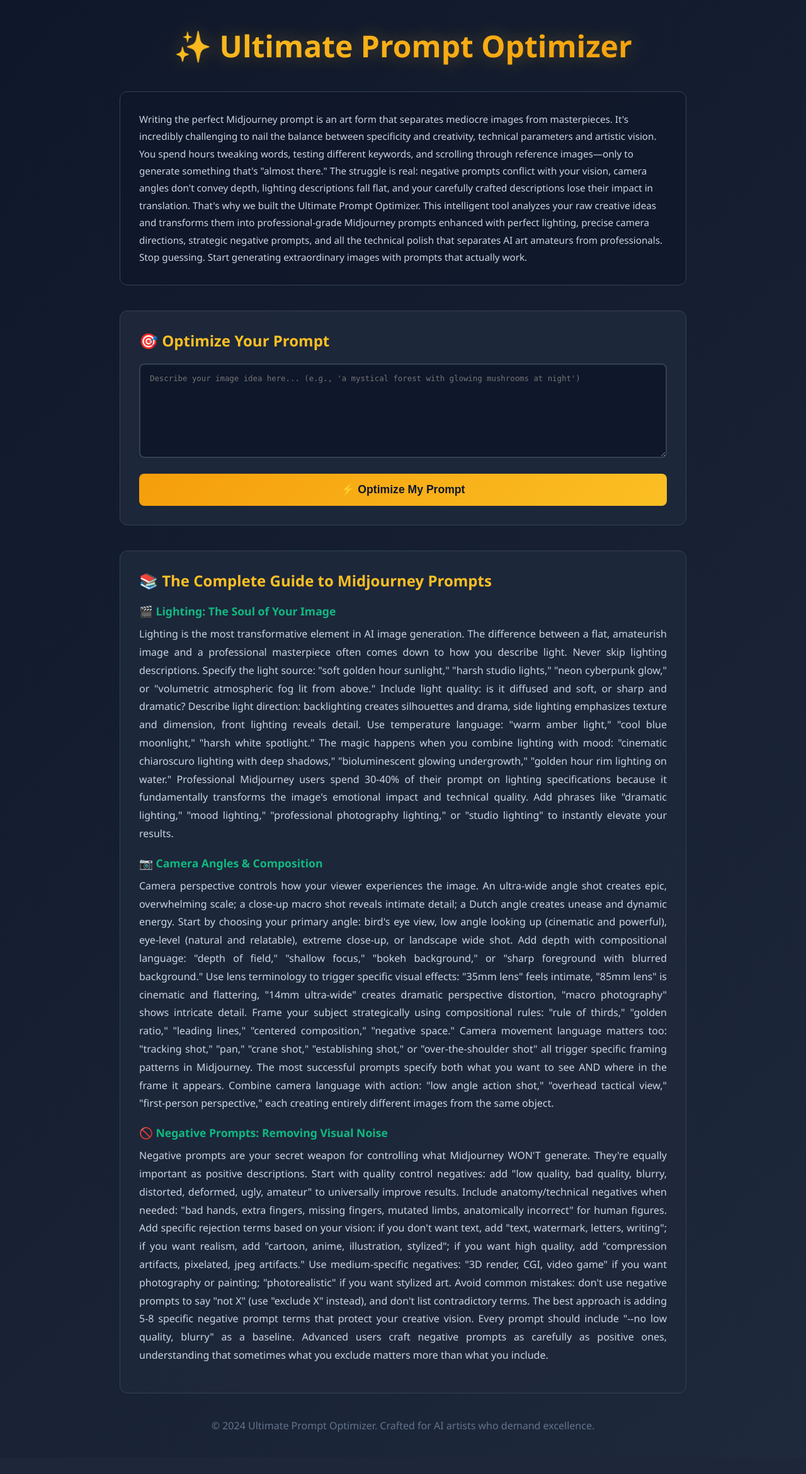
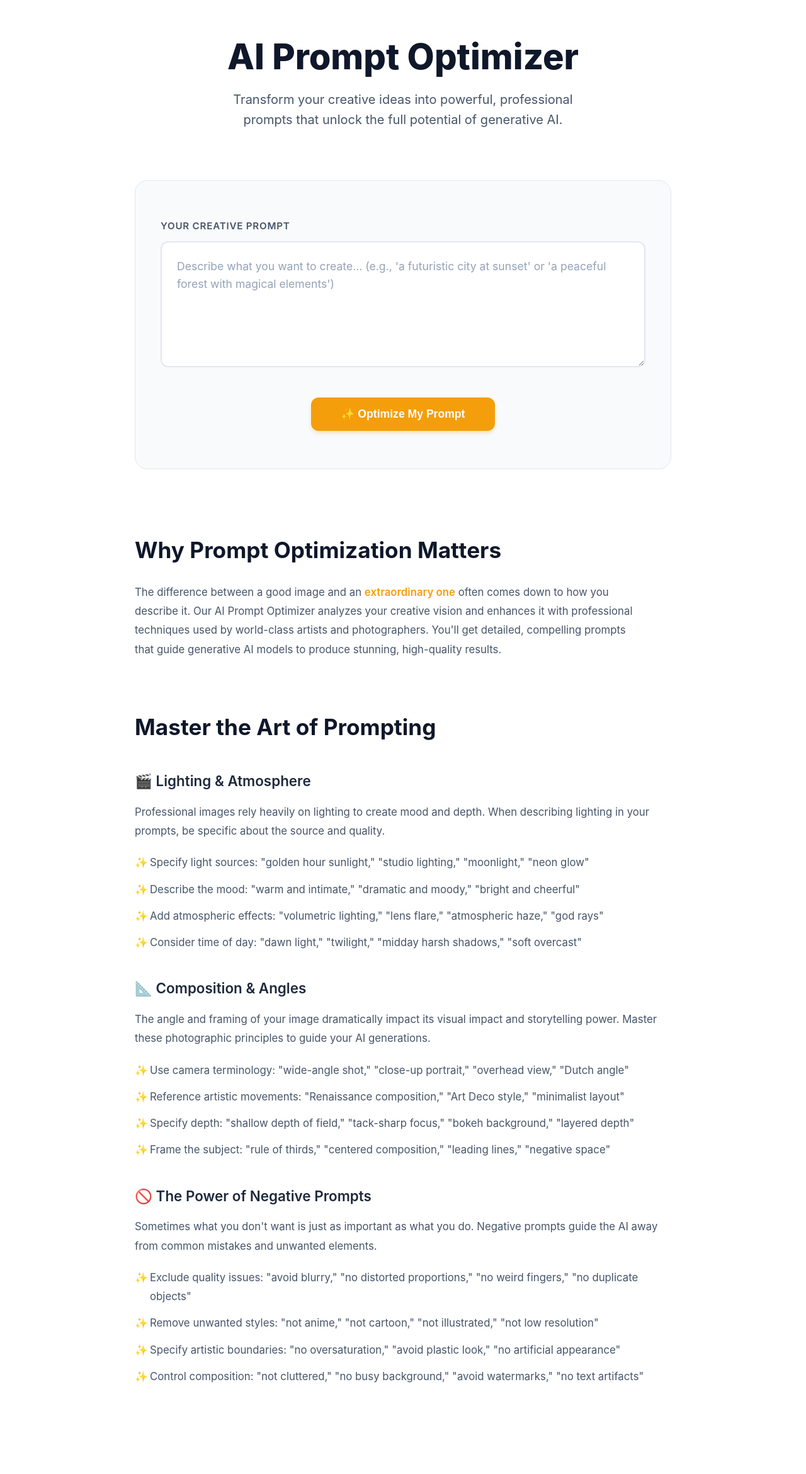
Before and after one commit to NaveenAare/nano, a FastAPI app: page /prompt-optimizer in a window 1280 px wide. Shown: the whole page at 63% size. Before the commit the page ends 2273 px from the top, so only its background shows below. Run offline with FastAPI, Linux system fonts and the light colour scheme; some libraries are stand-ins or nearby versions.

Commit message:
UX Fix: Completely modernized the Prompt Optimizer into a beautiful, clean, white Apple-like interface

```diff
--- a/templates/prompt_optimizer.html
+++ b/templates/prompt_optimizer.html
@@ -3,7 +3,7 @@
 <head>
     <meta charset="UTF-8">
     <meta name="viewport" content="width=device-width, initial-scale=1.0">
-    <title>Ultimate Prompt Optimizer</title>
+    <title>AI Prompt Optimizer - Enhance Your Creative Vision</title>
     <style>
         * {
             margin: 0;
@@ -11,198 +11,266 @@
             box-sizing: border-box;
         }
 
-        body {
-            font-family: 'Segoe UI', Tahoma, Geneva, Verdana, sans-serif;
-            background: linear-gradient(135deg, #0f172a 0%, #1e293b 100%);
-            color: #e2e8f0;
-            min-height: 100vh;
-            padding: 20px;
+        html, body {
+            background: #ffffff;
+            color: #0f172a;
+            font-family: -apple-system, BlinkMacSystemFont, 'Segoe UI', 'Roboto', 'Helvetica Neue', sans-serif;
+            line-height: 1.6;
+            font-size: 16px;
         }
 
         .container {
             max-width: 900px;
             margin: 0 auto;
+            padding: 60px 24px;
         }
 
-        header {
+        .header {
             text-align: center;
-            margin-bottom: 40px;
-            padding-top: 20px;
+            margin-bottom: 80px;
         }
 
-        h1 {
-            font-size: 3em;
-            background: linear-gradient(135deg, #fbbf24, #f59e0b);
-            -webkit-background-clip: text;
-            -webkit-text-fill-color: transparent;
-            background-clip: text;
+        .header h1 {
+            font-size: 3.5rem;
+            font-weight: 800;
+            color: #0f172a;
             margin-bottom: 20px;
-            text-shadow: 0 0 30px rgba(251, 191, 36, 0.3);
+            line-height: 1.1;
         }
 
-        .intro {
-            background: rgba(15, 23, 42, 0.8);
-            border: 1px solid #334155;
-            border-radius: 12px;
-            padding: 30px;
-            margin-bottom: 40px;
-            line-height: 1.8;
-            color: #cbd5e1;
-            font-size: 0.95em;
+        .header p {
+            font-size: 1.25rem;
+            color: #475569;
+            max-width: 600px;
+            margin: 0 auto;
+            font-weight: 400;
         }
 
         .tool-section {
-            background: rgba(30, 41, 59, 0.9);
-            border: 1px solid #334155;
-            border-radius: 12px;
-            padding: 30px;
+            background: #f8fafc;
+            border-radius: 20px;
+            padding: 60px 40px;
+            margin-bottom: 100px;
+            border: 1px solid #e2e8f0;
+        }
+
+        .input-section {
             margin-bottom: 40px;
         }
 
-        .tool-section h2 {
-            color: #fbbf24;
-            margin-bottom: 20px;
-            font-size: 1.5em;
+        .input-label {
+            display: block;
+            font-size: 0.95rem;
+            font-weight: 600;
+            color: #475569;
+            margin-bottom: 12px;
+            text-transform: uppercase;
+            letter-spacing: 0.05em;
         }
 
-        textarea {
+        #raw-prompt {
             width: 100%;
-            height: 150px;
-            padding: 15px;
-            background: #0f172a;
-            border: 2px solid #334155;
-            border-radius: 8px;
-            color: #10b981;
-            font-family: monospace;
-            font-size: 0.95em;
+            min-height: 200px;
+            padding: 24px;
+            border: 2px solid #e2e8f0;
+            border-radius: 12px;
+            font-family: -apple-system, BlinkMacSystemFont, 'Segoe UI', sans-serif;
+            font-size: 1.1rem;
+            color: #0f172a;
+            background: #ffffff;
             resize: vertical;
-            transition: border-color 0.3s;
+            transition: all 0.3s ease;
+            line-height: 1.6;
         }
 
-        textarea:focus {
+        #raw-prompt:focus {
             outline: none;
             border-color: #f59e0b;
+            box-shadow: 0 0 0 3px rgba(245, 158, 11, 0.1);
         }
 
-        .button-group {
-            margin-top: 20px;
-            display: flex;
-            gap: 10px;
+        #raw-prompt::placeholder {
+            color: #94a3b8;
         }
 
-        button {
-            flex: 1;
-            padding: 15px 30px;
-            background: linear-gradient(135deg, #f59e0b, #fbbf24);
-            color: #0f172a;
-            border: none;
-            border-radius: 8px;
-            font-size: 1.1em;
-            font-weight: bold;
-            cursor: pointer;
-            transition: all 0.3s;
+        .button-section {
+            display: flex;
+            gap: 16px;
+            justify-content: center;
         }
 
-        button:hover:not(:disabled) {
-            transform: translateY(-2px);
-            box-shadow: 0 10px 25px rgba(245, 158, 11, 0.4);
+        #opt-btn {
+            background: #f59e0b;
+            color: white;
+            border: none;
+            padding: 16px 48px;
+            border-radius: 12px;
+            font-size: 1.1rem;
+            font-weight: 700;
+            cursor: pointer;
+            transition: all 0.2s ease;
+            box-shadow: 0 4px 6px -1px rgba(245, 158, 11, 0.3);
         }
 
-        button:disabled {
+        #opt-btn:hover:not(:disabled) {
+            background: #d97706;
+            box-shadow: 0 8px 12px -2px rgba(245, 158, 11, 0.4);
+            transform: translateY(-2px);
+        }
+
+        #opt-btn:active:not(:disabled) {
+            transform: translateY(0);
+        }
+
+        #opt-btn:disabled {
             opacity: 0.7;
             cursor: not-allowed;
         }
 
         #result-box {
             display: none;
-            margin-top: 30px;
-            padding: 20px;
-            background: rgba(15, 23, 42, 0.8);
-            border: 1px solid #10b981;
-            border-radius: 8px;
+            margin-top: 40px;
+            animation: slideIn 0.3s ease;
         }
 
-        .guide-section {
-            background: rgba(30, 41, 59, 0.9);
-            border: 1px solid #334155;
-            border-radius: 12px;
-            padding: 30px;
-            margin-bottom: 40px;
+        @keyframes slideIn {
+            from {
+                opacity: 0;
+                transform: translateY(20px);
+            }
+            to {
+                opacity: 1;
+                transform: translateY(0);
+            }
         }
 
-        .guide-section h2 {
-            color: #fbbf24;
-            margin-bottom: 20px;
-            font-size: 1.5em;
+        .content-section {
+            margin-bottom: 80px;
         }
 
-        .guide-section h3 {
-            color: #10b981;
-            margin-top: 20px;
-            margin-bottom: 10px;
-            font-size: 1.1em;
+        .content-section h2 {
+            font-size: 2.2rem;
+            color: #0f172a;
+            margin-bottom: 24px;
+            font-weight: 700;
         }
 
-        .guide-section p {
-            line-height: 1.8;
-            color: #cbd5e1;
-            margin-bottom: 15px;
-            text-align: justify;
+        .content-section h3 {
+            font-size: 1.4rem;
+            color: #1e293b;
+            margin-top: 40px;
+            margin-bottom: 16px;
+            font-weight: 600;
         }
 
-        a {
-            color: #fbbf24;
-            text-decoration: none;
-            transition: color 0.3s;
+        .content-section p {
+            color: #475569;
+            font-size: 1.05rem;
+            line-height: 1.8;
+            margin-bottom: 20px;
         }
 
-        a:hover {
-            color: #f59e0b;
+        .content-section ul {
+            list-style: none;
+            margin-left: 0;
+            margin-bottom: 20px;
         }
 
-        footer {
-            text-align: center;
-            color: #64748b;
-            margin-top: 40px;
-            padding-bottom: 20px;
+        .content-section li {
+            color: #475569;
+            font-size: 1.05rem;
+            line-height: 1.8;
+            margin-bottom: 12px;
+            padding-left: 24px;
+            position: relative;
+        }
+
+        .content-section li:before {
+            content: "✨";
+            position: absolute;
+            left: 0;
+        }
+
+        .intro-text {
+            font-size: 1.25rem;
+            color: #475569;
+            line-height: 1.9;
+            margin-bottom: 40px;
+            max-width: 800px;
+        }
+
+        .highlight {
+            color: #f59e0b;
+            font-weight: 600;
         }
     </style>
 </head>
 <body>
     <div class="container">
-        <header>
-            <h1>✨ Ultimate Prompt Optimizer</h1>
-        </header>
+        <div class="header">
+            <h1>AI Prompt Optimizer</h1>
+            <p>Transform your creative ideas into powerful, professional prompts that unlock the full potential of generative AI.</p>
+        </div>
 
-        <section class="intro">
-            <p>Writing the perfect Midjourney prompt is an art form that separates mediocre images from masterpieces. It's incredibly challenging to nail the balance between specificity and creativity, technical parameters and artistic vision. You spend hours tweaking words, testing different keywords, and scrolling through reference images—only to generate something that's "almost there." The struggle is real: negative prompts conflict with your vision, camera angles don't convey depth, lighting descriptions fall flat, and your carefully crafted descriptions lose their impact in translation. That's why we built the Ultimate Prompt Optimizer. This intelligent tool analyzes your raw creative ideas and transforms them into professional-grade Midjourney prompts enhanced with perfect lighting, precise camera directions, strategic negative prompts, and all the technical polish that separates AI art amateurs from professionals. Stop guessing. Start generating extraordinary images with prompts that actually work.</p>
-        </section>
+        <div class="tool-section">
+            <div class="input-section">
+                <label for="raw-prompt" class="input-label">Your Creative Prompt</label>
+                <textarea
+                    id="raw-prompt"
+                    placeholder="Describe what you want to create... (e.g., 'a futuristic city at sunset' or 'a peaceful forest with magical elements')"
+                ></textarea>
+            </div>
 
-        <section class="tool-section">
-            <h2>🎯 Optimize Your Prompt</h2>
-            <textarea id="raw-prompt" placeholder="Describe your image idea here... (e.g., 'a mystical forest with glowing mushrooms at night')"></textarea>
-            <div class="button-group">
-                <button id="opt-btn" onclick="optimizePrompt()">⚡ Optimize My Prompt</button>
+            <div class="button-section">
+                <button id="opt-btn" onclick="optimizePrompt()">✨ Optimize My Prompt</button>
             </div>
+
             <div id="result-box"></div>
-        </section>
+        </div>
 
-        <section class="guide-section">
-            <h2>📚 The Complete Guide to Midjourney Prompts</h2>
+        <div class="content-section">
+            <h2>Why Prompt Optimization Matters</h2>
+            <p class="intro-text">
+                The difference between a good image and an <span class="highlight">extraordinary one</span> often comes down to how you describe it. Our AI Prompt Optimizer analyzes your creative vision and enhances it with professional techniques used by world-class artists and photographers. You'll get detailed, compelling prompts that guide generative AI models to produce stunning, high-quality results.
+            </p>
+        </div>
 
-            <h3>🎬 Lighting: The Soul of Your Image</h3>
-            <p>Lighting is the most transformative element in AI image generation. The difference between a flat, amateurish image and a professional masterpiece often comes down to how you describe light. Never skip lighting descriptions. Specify the light source: "soft golden hour sunlight," "harsh studio lights," "neon cyberpunk glow," or "volumetric atmospheric fog lit from above." Include light quality: is it diffused and soft, or sharp and dramatic? Describe light direction: backlighting creates silhouettes and drama, side lighting emphasizes texture and dimension, front lighting reveals detail. Use temperature language: "warm amber light," "cool blue moonlight," "harsh white spotlight." The magic happens when you combine lighting with mood: "cinematic chiaroscuro lighting with deep shadows," "bioluminescent glowing undergrowth," "golden hour rim lighting on water." Professional Midjourney users spend 30-40% of their prompt on lighting specifications because it fundamentally transforms the image's emotional impact and technical quality. Add phrases like "dramatic lighting," "mood lighting," "professional photography lighting," or "studio lighting" to instantly elevate your results.</p>
+        <div class="content-section">
+            <h2>Master the Art of Prompting</h2>
 
-            <h3>📷 Camera Angles & Composition</h3>
-            <p>Camera perspective controls how your viewer experiences the image. An ultra-wide angle shot creates epic, overwhelming scale; a close-up macro shot reveals intimate detail; a Dutch angle creates unease and dynamic energy. Start by choosing your primary angle: bird's eye view, low angle looking up (cinematic and powerful), eye-level (natural and relatable), extreme close-up, or landscape wide shot. Add depth with compositional language: "depth of field," "shallow focus," "bokeh background," or "sharp foreground with blurred background." Use lens terminology to trigger specific visual effects: "35mm lens" feels intimate, "85mm lens" is cinematic and flattering, "14mm ultra-wide" creates dramatic perspective distortion, "macro photography" shows intricate detail. Frame your subject strategically using compositional rules: "rule of thirds," "golden ratio," "leading lines," "centered composition," "negative space." Camera movement language matters too: "tracking shot," "pan," "crane shot," "establishing shot," or "over-the-shoulder shot" all trigger specific framing patterns in Midjourney. The most successful prompts specify both what you want to see AND where in the frame it appears. Combine camera language with action: "low angle action shot," "overhead tactical view," "first-person perspective," each creating entirely different images from the same object.</p>
+            <h3>🎬 Lighting & Atmosphere</h3>
+            <p>
+                Professional images rely heavily on lighting to create mood and depth. When describing lighting in your prompts, be specific about the source and quality.
+            </p>
+            <ul>
+                <li>Specify light sources: "golden hour sunlight," "studio lighting," "moonlight," "neon glow"</li>
+                <li>Describe the mood: "warm and intimate," "dramatic and moody," "bright and cheerful"</li>
+                <li>Add atmospheric effects: "volumetric lighting," "lens flare," "atmospheric haze," "god rays"</li>
+                <li>Consider time of day: "dawn light," "twilight," "midday harsh shadows," "soft overcast"</li>
+            </ul>
 
-            <h3>🚫 Negative Prompts: Removing Visual Noise</h3>
-            <p>Negative prompts are your secret weapon for controlling what Midjourney WON'T generate. They're equally important as positive descriptions. Start with quality control negatives: add "low quality, bad quality, blurry, distorted, deformed, ugly, amateur" to universally improve results. Include anatomy/technical negatives when needed: "bad hands, extra fingers, missing fingers, mutated limbs, anatomically incorrect" for human figures. Add specific rejection terms based on your vision: if you don't want text, add "text, watermark, letters, writing"; if you want realism, add "cartoon, anime, illustration, stylized"; if you want high quality, add "compression artifacts, pixelated, jpeg artifacts." Use medium-specific negatives: "3D render, CGI, video game" if you want photography or painting; "photorealistic" if you want stylized art. Avoid common mistakes: don't use negative prompts to say "not X" (use "exclude X" instead), and don't list contradictory terms. The best approach is adding 5-8 specific negative prompt terms that protect your creative vision. Every prompt should include "--no low quality, blurry" as a baseline. Advanced users craft negative prompts as carefully as positive ones, understanding that sometimes what you exclude matters more than what you include.</p>
-        </section>
+            <h3>📐 Composition & Angles</h3>
+            <p>
+                The angle and framing of your image dramatically impact its visual impact and storytelling power. Master these photographic principles to guide your AI generations.
+            </p>
+            <ul>
+                <li>Use camera terminology: "wide-angle shot," "close-up portrait," "overhead view," "Dutch angle"</li>
+                <li>Reference artistic movements: "Renaissance composition," "Art Deco style," "minimalist layout"</li>
+                <li>Specify depth: "shallow depth of field," "tack-sharp focus," "bokeh background," "layered depth"</li>
+                <li>Frame the subject: "rule of thirds," "centered composition," "leading lines," "negative space"</li>
+            </ul>
 
-        <footer>
-            <p>&copy; 2024 Ultimate Prompt Optimizer. Crafted for AI artists who demand excellence.</p>
-        </footer>
+            <h3>🚫 The Power of Negative Prompts</h3>
+            <p>
+                Sometimes what you don't want is just as important as what you do. Negative prompts guide the AI away from common mistakes and unwanted elements.
+            </p>
+            <ul>
+                <li>Exclude quality issues: "avoid blurry," "no distorted proportions," "no weird fingers," "no duplicate objects"</li>
+                <li>Remove unwanted styles: "not anime," "not cartoon," "not illustrated," "not low resolution"</li>
+                <li>Specify artistic boundaries: "no oversaturation," "avoid plastic look," "no artificial appearance"</li>
+                <li>Control composition: "not cluttered," "no busy background," "avoid watermarks," "no text artifacts"</li>
+            </ul>
+        </div>
     </div>
 
     <script>
@@ -232,9 +300,9 @@
 
                     res.style.display = 'block';
                     res.innerHTML = `
-                        <div style="color: #fbbf24; margin-bottom: 10px; font-weight: bold;">Your Professional Prompt:</div>
-                        <div style="background: #0f172a; padding: 15px; border-radius: 8px; font-family: monospace; color: #10b981; border: 1px solid #334155;">${enhancedPrompt}</div>
-                        <a href="/?prompt=${encodeURIComponent(enhancedPrompt)}" style="display: block; margin-top: 20px; background: #f59e0b; color: #0f172a; padding: 15px; border-radius: 8px; text-decoration: none; font-weight: bold; text-align: center;">🎨 Generate This Image in Nano Banana</a>
+                        <div style="color: #475569; margin-bottom: 10px; font-weight: 600; font-size: 0.9rem; text-transform: uppercase; letter-spacing: 0.05em;">Your Professional Prompt:</div>
+                        <div style="background: #f1f5f9; padding: 20px; border-radius: 8px; font-family: monospace; color: #0f172a; border: 1px solid #e2e8f0; font-size: 1.1rem; line-height: 1.5;">${enhancedPrompt}</div>
+                        <a href="/?prompt=${encodeURIComponent(enhancedPrompt)}" style="display: block; margin-top: 20px; background: #f59e0b; color: white; padding: 15px; border-radius: 8px; text-decoration: none; font-weight: bold; text-align: center; transition: all 0.2s; box-shadow: 0 4px 6px rgba(245, 158, 11, 0.2);">🎨 Generate This Image in Nano Banana</a>
                     `;
                 }
             } catch(e) {
```
